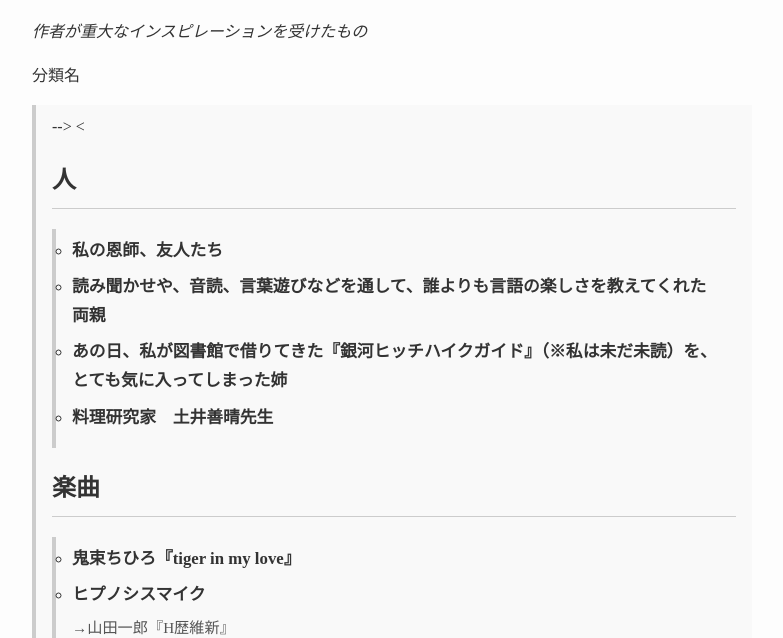
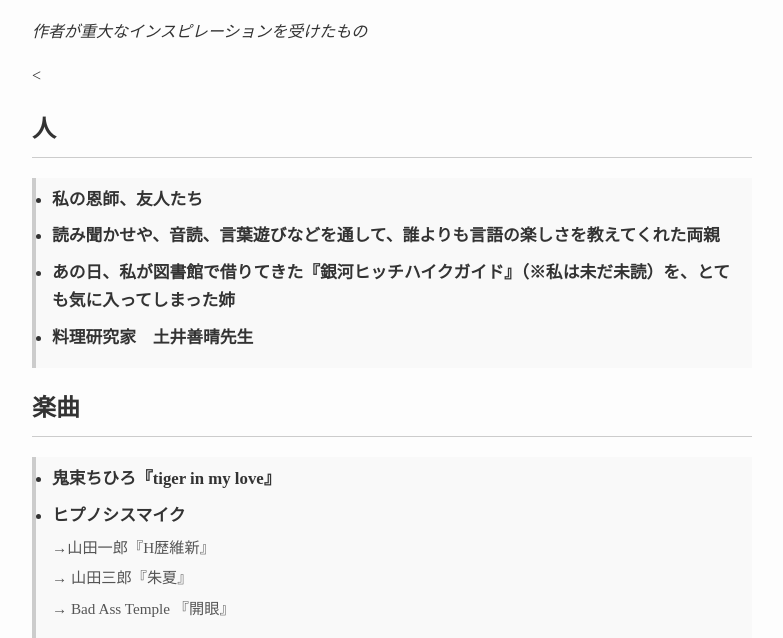
Before and after one commit to kokyu-fuda/my-inspiration-list, a plain HTML site: page index.html in a window 1280 px wide. Shown: the part 116-754 px from the top of the page, without its empty margins (248-1031 px from the left). Drawn offline with Linux system fonts and the light colour scheme.

Commit message:
Update index.html

```diff
--- a/index.html
+++ b/index.html
@@ -69,8 +69,8 @@
 
 
 
-<!—コピペ用ゾーン-->
-<!-<h2>分類名</h2>
+<!--コピペ用ゾーン-->
+<!--<h2>分類名</h2>
 <ul class="entry">
 -->
 <!-- <li>
```
